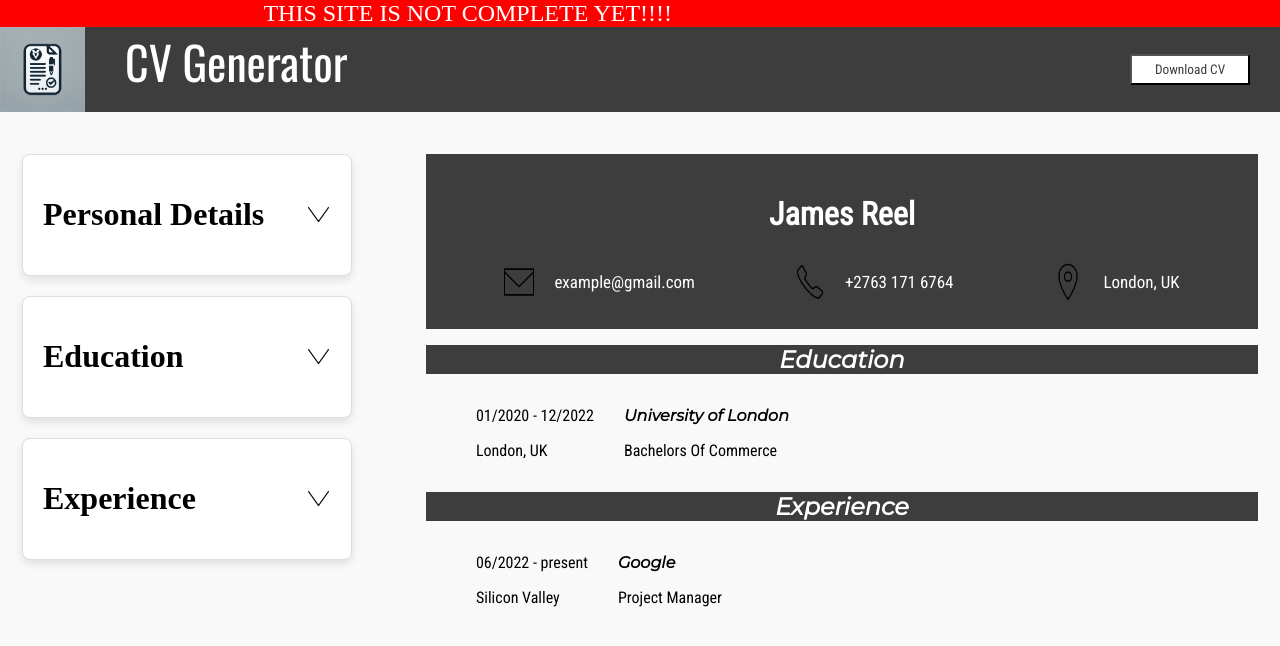
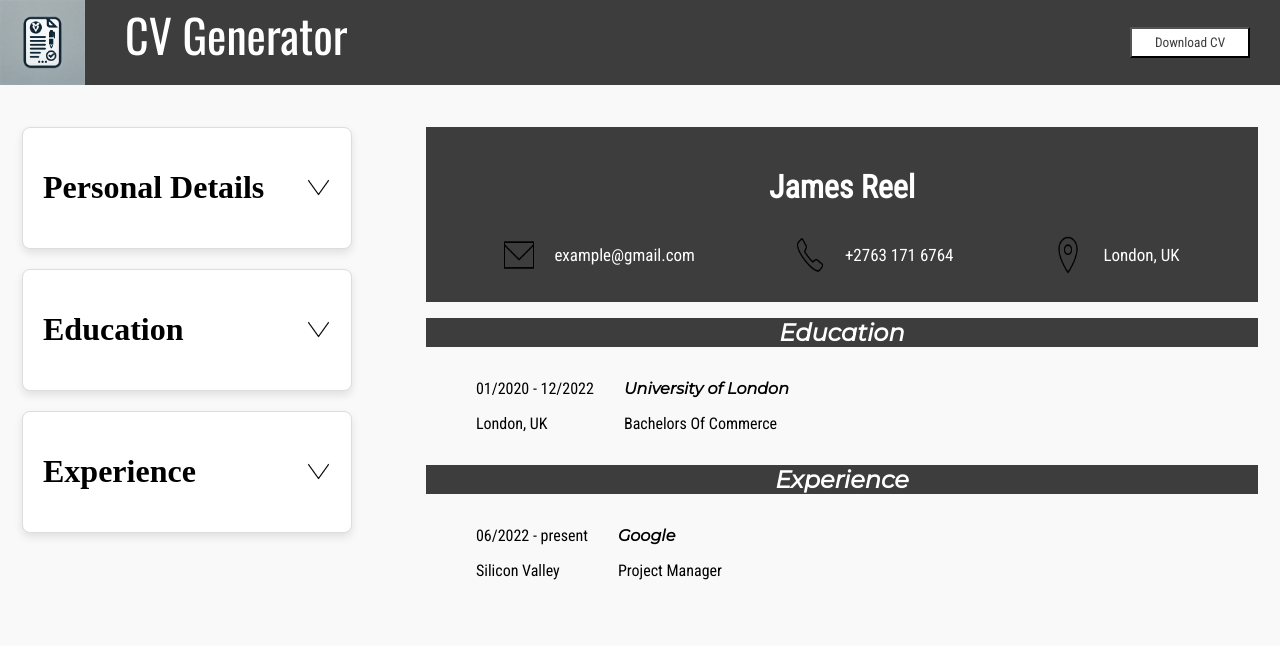
Before and after one commit to softwareNinja-888/cv, a React (Vite) app in the folder cvGenerator/: page / in a window 1280 px wide. Shown: the top 646 px of the page. Built offline with nearby package versions, Linux system fonts and the light colour scheme.

Commit message:
Refactor code

```diff
--- a/cvGenerator/src/components/Layout.jsx
+++ b/cvGenerator/src/components/Layout.jsx
@@ -47,7 +47,7 @@ export function Layout(){
 
     return (
         <>
-            <NOTDONE/>
+            {/* <NOTDONE/> */}
             <MainHeader/>
             <div className="mainContainer">
 
```
